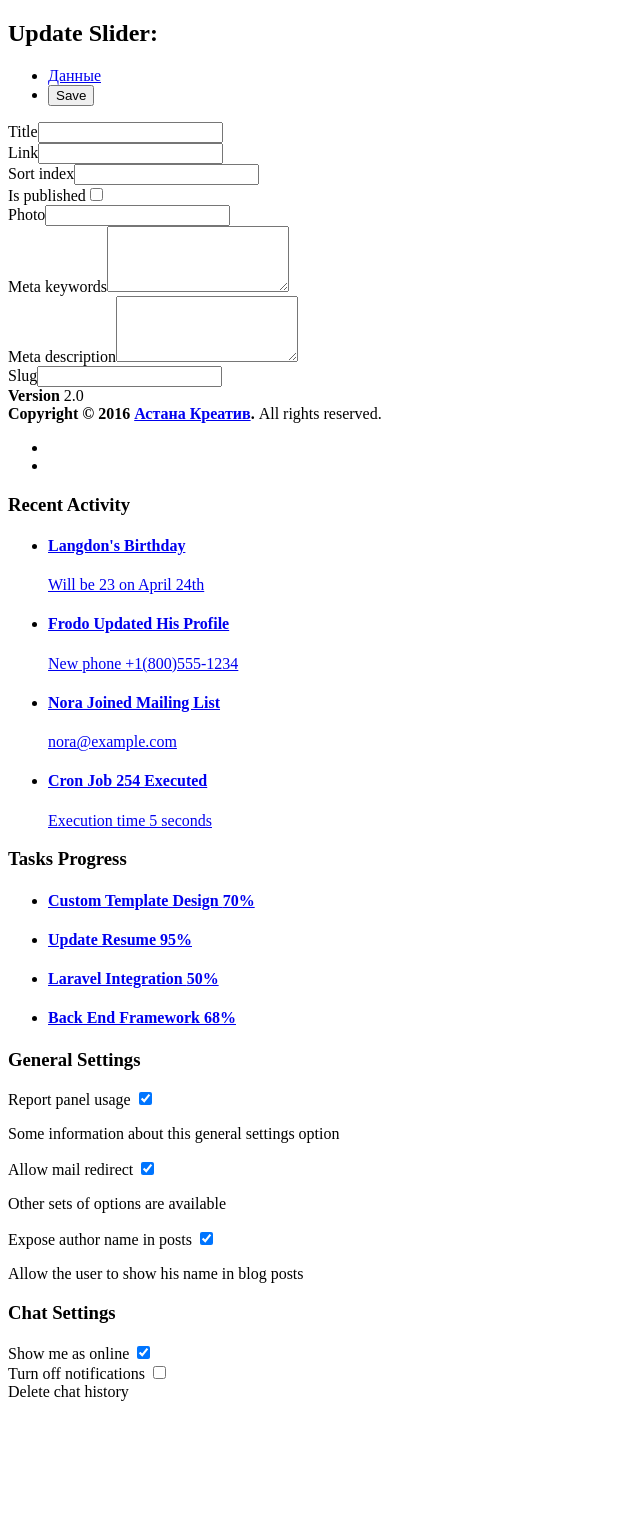
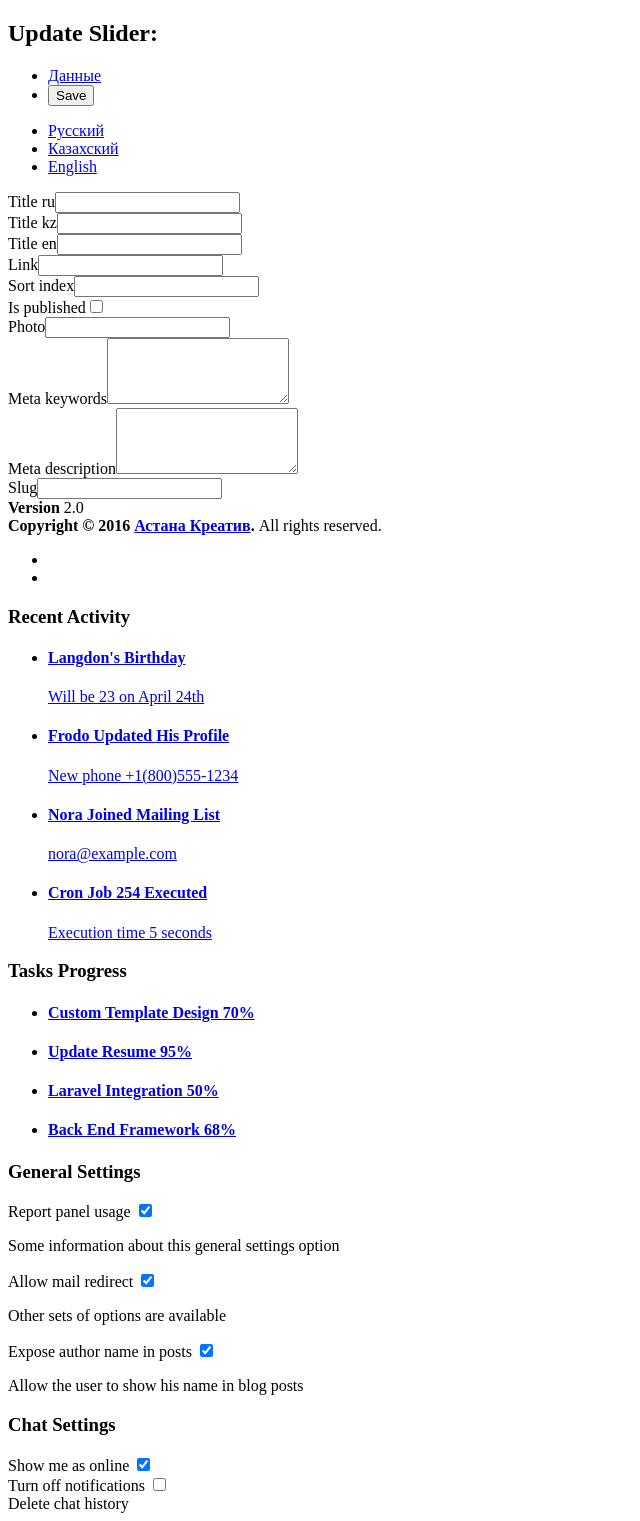
Before and after one commit to Sywooch/smet, a Yii app: template backend/views/slider/update.php in a window 1280 px wide. Shown: the part 164-1685 px from the top of the page, without its empty margins (0-640 px from the left). Before the commit the page ends 1565 px from the top, so only its background shows below. Run offline with PHP 8.4 and a stand-in for Yii, Linux system fonts and the light colour scheme; the template is opened without the code that fills it, so the values that code supplies are empty; form fields are guessed from the names that the template uses; some libraries are stand-ins or nearby versions.

Commit message:
slider title

```diff
--- a/backend/views/slider/_form.php
+++ b/backend/views/slider/_form.php
@@ -43,7 +43,33 @@ use common\models\Category;
 
                 <div class="row">
                     <div class="col-md-8 col-xs-12">
-                        <?= $form->field($model, 'title')->textInput(['maxlength' => 255]) ?>
+
+                        <!-- Nav tabs -->
+                        <ul class="nav nav-tabs" role="tablist">
+                            <li role="presentation" class="active"><a href="#home" aria-controls="home" role="tab" data-toggle="tab">Русский</a></li>
+                            <li role="presentation"><a href="#profile" aria-controls="profile" role="tab" data-toggle="tab">Казахский</a></li>
+                            <li role="presentation"><a href="#messages" aria-controls="messages" role="tab" data-toggle="tab">English</a></li>
+                        </ul>
+
+                        <!-- Tab panes -->
+                        <div class="tab-content">
+                            <div role="tabpanel" class="tab-pane active" id="home">
+
+                                <?= $form->field($model, 'title_ru')->textInput(['maxlength' => true]) ?>
+
+                            </div>
+                            <div role="tabpanel" class="tab-pane" id="profile">
+
+                                <?= $form->field($model, 'title_kz')->textInput(['maxlength' => true]) ?>
+
+                            </div>
+                            <div role="tabpanel" class="tab-pane" id="messages">
+
+                                <?= $form->field($model, 'title_en')->textInput(['maxlength' => true]) ?>
+
+                            </div>
+
+                        </div>
 
                         <?= $form->field($model, 'link')->textInput(['maxlength' => 255]) ?>
 
--- a/backend/views/slider/index.php
+++ b/backend/views/slider/index.php
@@ -30,7 +30,7 @@ $this->params['breadcrumbs'][] = $this->title;
                     return Html::img($data->image,['width'=>50]);
                 },
             ],
-            'title',
+            'title_ru',
 //            'description:ntext',
             //'photo',
             // 'status',
--- a/backend/views/slider/update.php
+++ b/backend/views/slider/update.php
@@ -6,9 +6,9 @@ use yii\bootstrap\Modal;
 /* @var $this yii\web\View */
 /* @var $model common\models\Example */
 
-$this->title = Yii::t('app', 'Update Slider') . ': ' . $model->title;
+$this->title = Yii::t('app', 'Update Slider') . ': ' . $model->title_ru;
 $this->params['breadcrumbs'][] = ['label' => Yii::t('app', 'Slider'), 'url' => ['index']];
-$this->params['breadcrumbs'][] = ['label' => $model->title, 'url' => ['view', 'id' => $model->id]];
+$this->params['breadcrumbs'][] = ['label' => $model->title_ru, 'url' => ['view', 'id' => $model->id]];
 $this->params['breadcrumbs'][] = Yii::t('app', 'Update');
 ?>
 <div class="slider-update">
--- a/backend/views/slider/view.php
+++ b/backend/views/slider/view.php
@@ -6,7 +6,7 @@ use yii\widgets\DetailView;
 /* @var $this yii\web\View */
 /* @var $model common\models\Slider */
 
-$this->title = $model->title;
+$this->title = $model->title_ru;
 $this->params['breadcrumbs'][] = ['label' => Yii::t('app', 'Slider'), 'url' => ['index']];
 $this->params['breadcrumbs'][] = $this->title;
 ?>
@@ -39,7 +39,7 @@ $this->params['breadcrumbs'][] = $this->title;
         'model' => $model,
         'attributes' => [
             'id',
-            'title',
+            'title_ru',
             [
                 'attribute'=>'photo',
                 'value'=>$model->image,
--- a/common/models/Text.php
+++ b/common/models/Text.php
@@ -32,7 +32,7 @@ class Text extends \yii\db\ActiveRecord
         return [
             [['key', 'value'], 'required'],
             [['created', 'updated', 'created_user_id', 'updated_user_id', 'lang_id'], 'integer'],
-            [['key', 'comment'], 'string', 'max' => 255]
+            [['key'], 'string', 'max' => 255]
         ];
     }
 
--- a/common/models/search/SliderSearch.php
+++ b/common/models/search/SliderSearch.php
@@ -19,7 +19,7 @@ class SliderSearch extends Slider
     {
         return [
             [['id', 'created', 'updated', 'is_published', 'created_user_id', 'updated_user_id', 'sort_index'], 'integer'],
-            [['title', 'photo', 'meta_keywords', 'meta_description', 'slug', 'link'], 'safe'],
+            [['title_ru', 'title_kz', 'title_en', 'photo', 'meta_keywords', 'meta_description', 'slug', 'link'], 'safe'],
         ];
     }
 
@@ -65,7 +65,7 @@ class SliderSearch extends Slider
             'is_published' => $this->is_published,
         ]);
 
-        $query->andFilterWhere(['like', 'title', $this->title])
+        $query->andFilterWhere(['like', 'title_ru', $this->title_ru])
             ->andFilterWhere(['like', 'photo', $this->photo])
             ->andFilterWhere(['like', 'meta_keywords', $this->meta_keywords])
             ->andFilterWhere(['like', 'meta_description', $this->meta_description])
--- a/frontend/widgets/views/slider.php
+++ b/frontend/widgets/views/slider.php
@@ -3,7 +3,7 @@
 use yii\helpers\Html;
 use yii\helpers\Url;
 use himiklab\thumbnail\EasyThumbnailImage;
-
+use common\models\Lang;
 
 /* @var $this yii\web\View
  * @var $news
@@ -23,6 +23,9 @@ use himiklab\thumbnail\EasyThumbnailImage;
                 );
                 ?>
             </div>
+            <div><?= (Lang::getCurrent()->id == 1) ? $slide->title_en : ' '; ?></div>
+            <div><?= (Lang::getCurrent()->id == 2) ? $slide->title_ru : ' '; ?></div>
+            <div><?= (Lang::getCurrent()->id == 3) ? $slide->title_kz : ' '; ?></div>
         </div>
     <?php } ?>
 </div>
```
Also changed, not shown: common/models/Slider.php (+6 -4 lines), console/migrations/m160112_182121_create_slider_table.php (+7 -5 lines), frontend/web/images/576780a11a73e.jpg (added), 1 other file.
